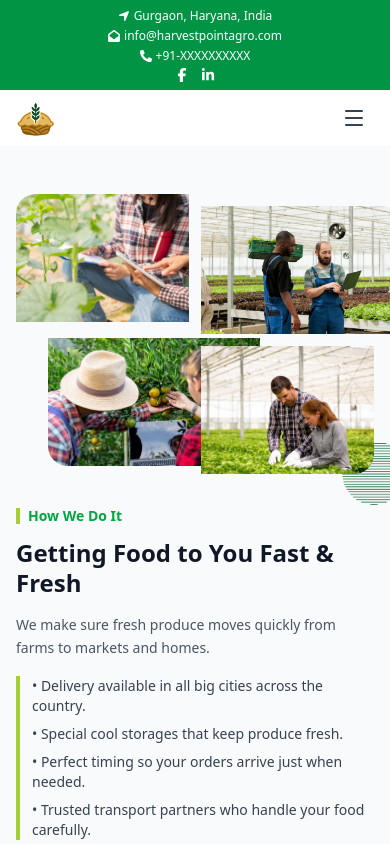
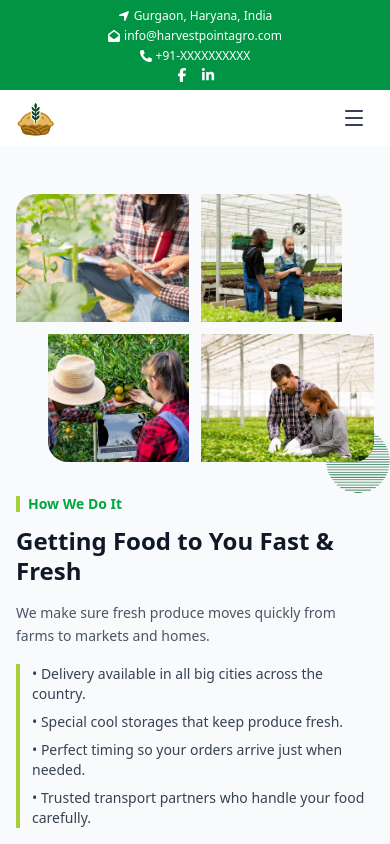
Before and after one commit to vidhisavaliya-1710/HarvestPoint, a React (Vite) app in the folder HARVESTPOINT/: page /#/how-we-do-it in a window 390 px wide. Shown: the top 844 px of the page. Built offline with nearby package versions, Linux system fonts and the light colour scheme.

Commit message:
responsive how we dolt

```diff
--- a/HARVESTPOINT/src/Pages/HowWeDoIt.jsx
+++ b/HARVESTPOINT/src/Pages/HowWeDoIt.jsx
@@ -65,7 +65,7 @@ export default function HowWeDoIt() {
                             </div>
 
                             {/* Top-right */}
-                            <div className="w-50 h-32 sm:h-40 md:h-44 lg:h-48 mt-3 md:mt-4 lg:mt-6 overflow-hidden transition-all duration-300 rounded-tr-[20px] md:rounded-tr-[30px] lg:rounded-tr-[40px]">
+                            <div className="lg:w-53 sm:w-50 mr-8 h-32 sm:h-40 md:h-44 lg:h-48 mt-0 md:mt-3 lg:mt-8 overflow-hidden transition-all duration-300 rounded-tr-[20px] md:rounded-tr-[30px] lg:rounded-tr-[40px]">
                                 <img
                                     src={howedolt3}
                                     alt="Fast delivery system"
@@ -74,7 +74,7 @@ export default function HowWeDoIt() {
                             </div>
 
                             {/* Bottom-left */}
-                            <div className="w-53 ml-8 ms-[20px] h-32 sm:h-40 md:h-44 lg:h-48 -mt-2 md:-mt-3 lg:-mt-0 overflow-hidden transition-all duration-300 rounded-bl-[20px] md:rounded-bl-[30px] lg:rounded-bl-[40px]">
+                            <div className="lg:w-53 sm:w-50 ml-8 lg:ms-[30px] md:ms-[45px] h-32 sm:h-40 md:h-44 lg:h-48 -mt-0 md:mt-0 lg:-mt-0 overflow-hidden transition-all duration-300 rounded-bl-[20px] md:rounded-bl-[30px] lg:rounded-bl-[40px]">
                                 <img
                                     src={howedolt4}
                                     alt="Customer satisfaction"
@@ -93,7 +93,7 @@ export default function HowWeDoIt() {
                         </div>
 
                         {/* Circle Element */}
-                        <div className="absolute -bottom-8 -right-8 sm:-bottom-10 sm:-right-10 md:-bottom-12 md:-right-12 lg:-bottom-12 lg:-right-10 w-16 h-16 sm:w-20 sm:h-20 md:w-24 md:h-24 lg:w-32 lg:h-32 z-0">
+                        <div className="absolute -bottom-8 -right-4 sm:-bottom-10 sm:-right-10 md:-bottom-12 md:-right-12 lg:-bottom-12 lg:-right-10 w-16 h-16 sm:w-20 sm:h-20 md:w-24 md:h-24 lg:w-32 lg:h-32 z-0">
                             <img src={circule} className='w-full h-full object-contain' alt="Decorative circle" />
                         </div>
                     </div>
```
